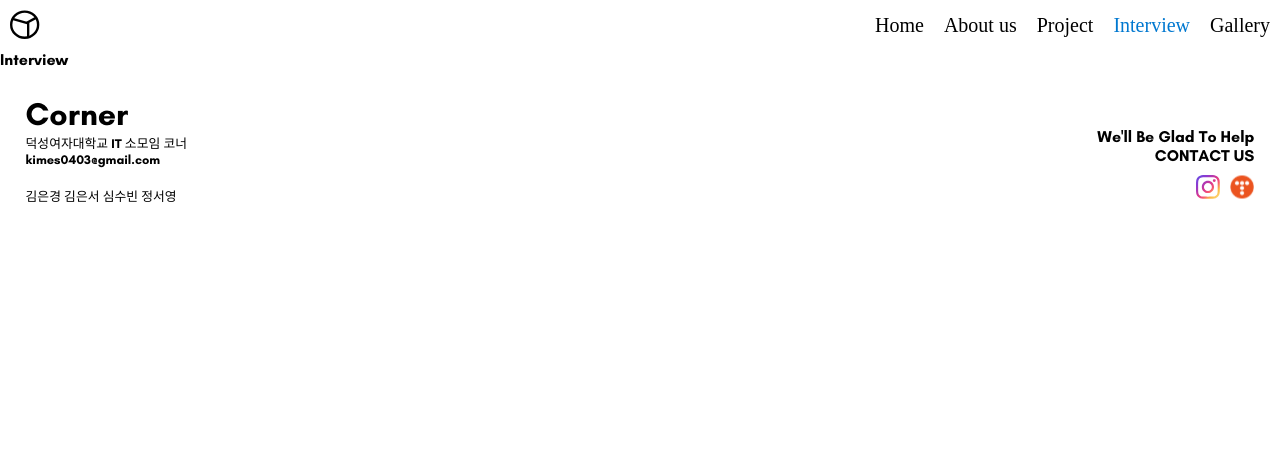
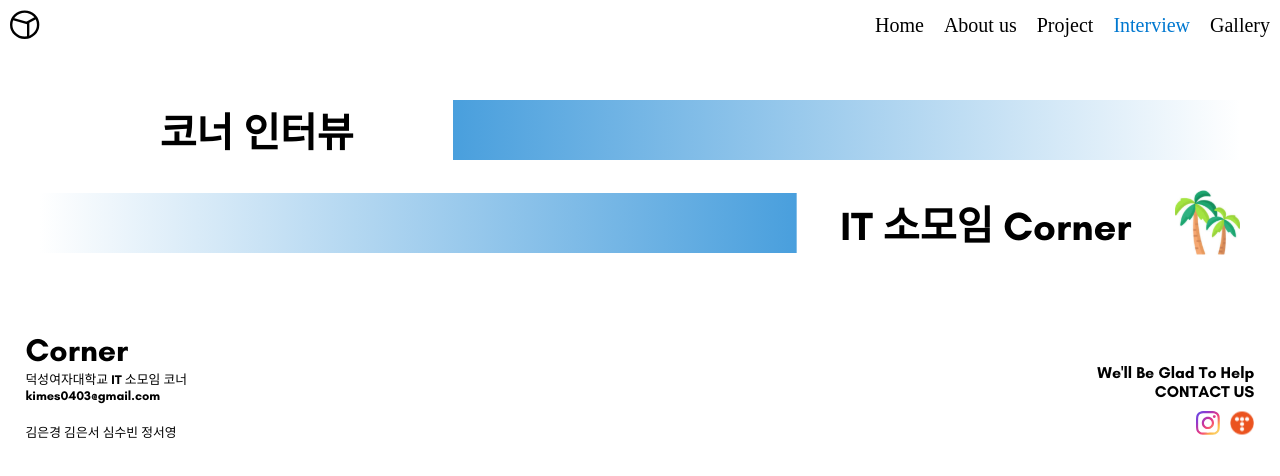
Before and after one commit to DS-Corner-Page/cornerpage_front, a React (Create React App) app: page /interview in a window 1280 px wide. Shown: the top 476 px of the page. Built offline with nearby package versions, Linux system fonts and the light colour scheme.

Commit message:
feat: 인터뷰 초안

```diff
--- a/src/page/Interview.js
+++ b/src/page/Interview.js
@@ -1,8 +1,9 @@
-export default function Interview(){
+import Title from "../components/title/title/Title";
 
-    return(
-        <>
-            <div>Interview</div>
-        </>
-    );
+export default function Interview() {
+  return (
+    <>
+      <Title title="코너 인터뷰" subtitle="IT 소모임 Corner" color="blue" />
+    </>
+  );
 }
```
